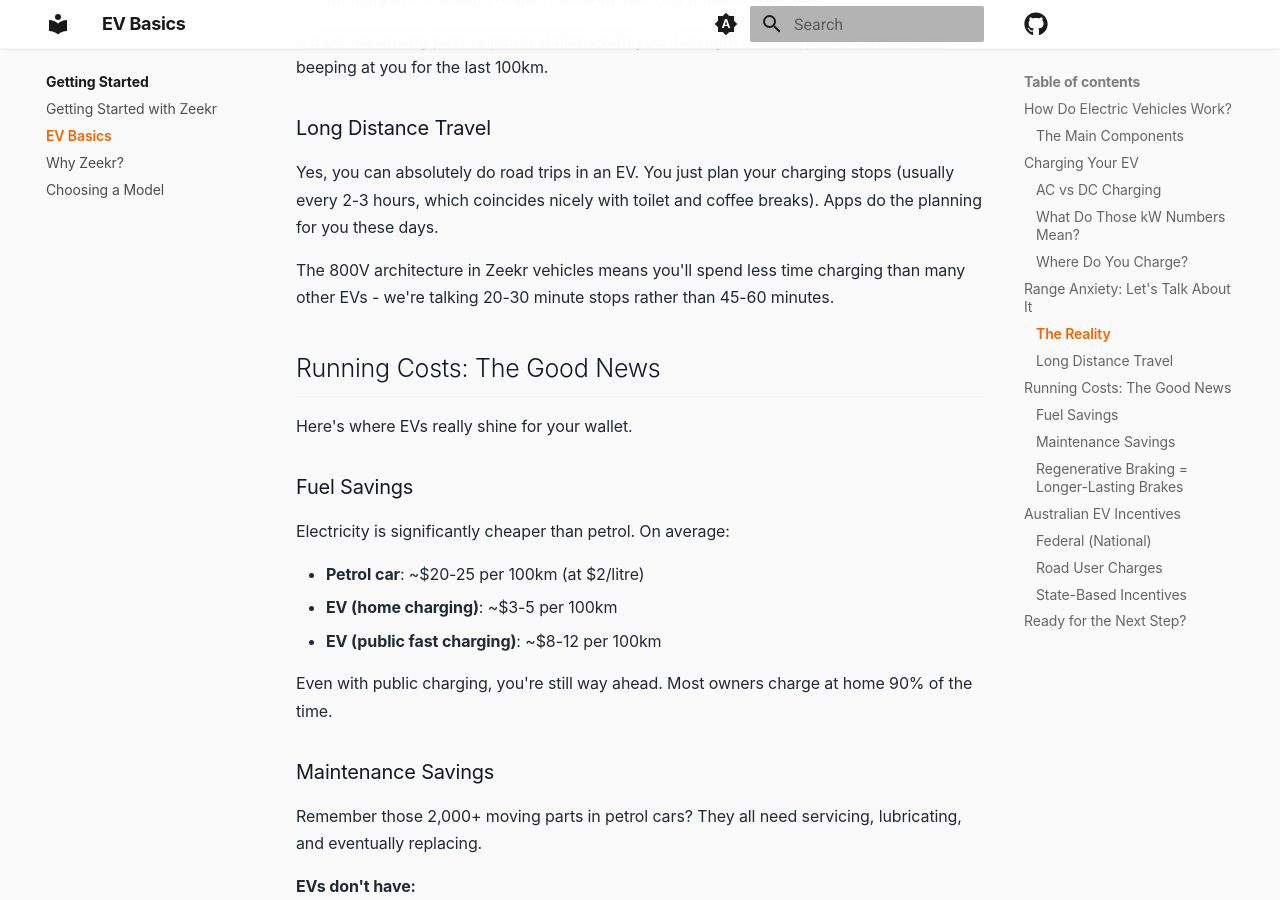
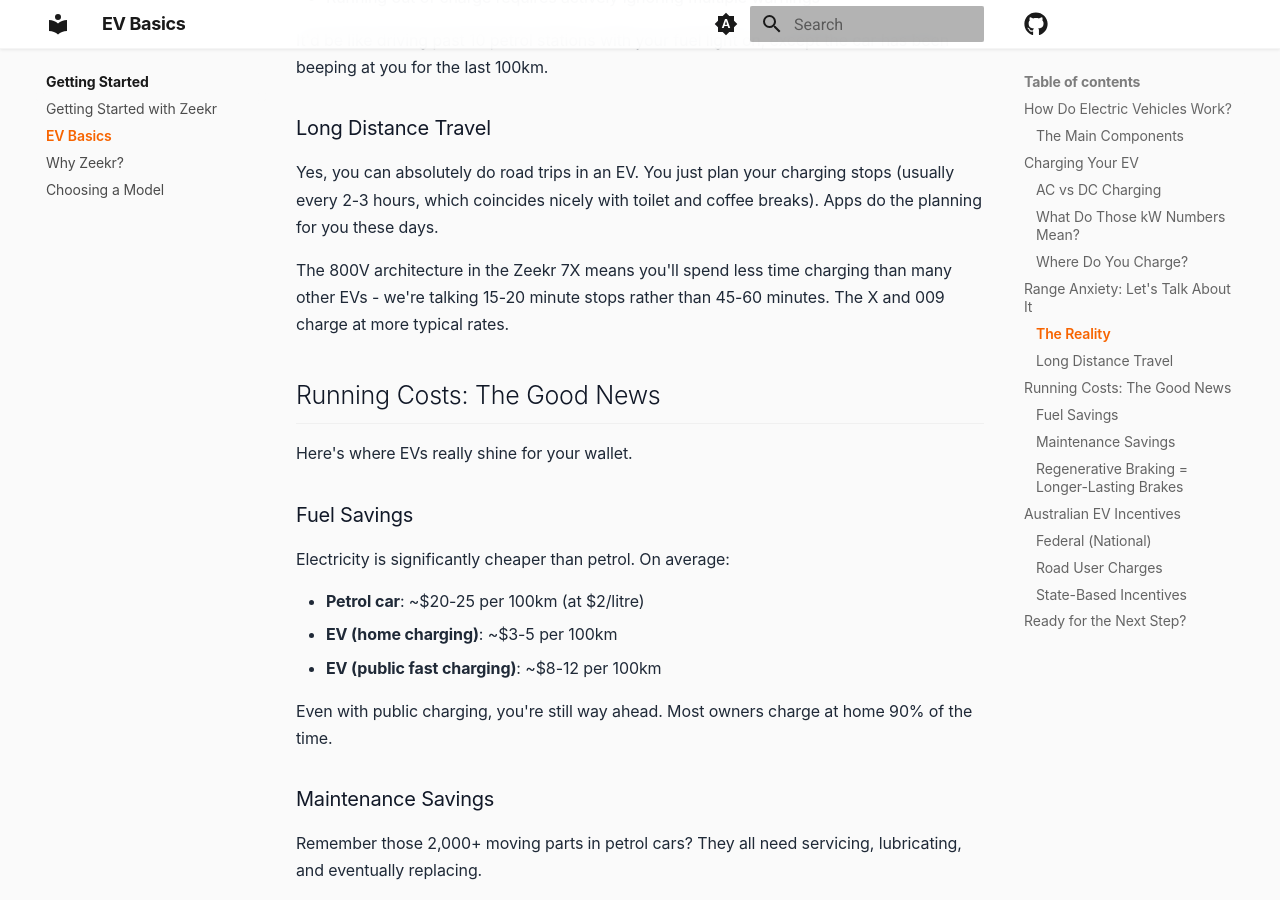
Before and after one commit to zeekr-insiders/wiki, an MkDocs documentation site: the page built from content/getting-started/ev-basics.md, in a window 1280 px wide and 900 px high, scrolled down 2392 px. Built offline with MkDocs 1.6.1 and Material for MkDocs 9.7.7, drawn with Linux system fonts in a browser that asks for light colours; comment, search, counter and statistics services are not loaded.

Commit message:
getting started: filled the pricing placeholders and scoped charging claims to the 7X

```diff
--- a/content/getting-started/ev-basics.md
+++ b/content/getting-started/ev-basics.md
@@ -72,7 +72,7 @@ It'd be like driving past 10 petrol stations with your fuel light on, except the
 
 Yes, you can absolutely do road trips in an EV. You just plan your charging stops (usually every 2-3 hours, which coincides nicely with toilet and coffee breaks). Apps do the planning for you these days.
 
-The 800V architecture in Zeekr vehicles means you'll spend less time charging than many other EVs - we're talking 20-30 minute stops rather than 45-60 minutes.
+The 800V architecture in the Zeekr 7X means you'll spend less time charging than many other EVs - we're talking 15-20 minute stops rather than 45-60 minutes. The X and 009 charge at more typical rates.
 
 ## Running Costs: The Good News
 
```
Also changed, not shown: content/getting-started/choosing-model.md (+3 -3 lines), content/getting-started/index.md (+1 -1 lines).
